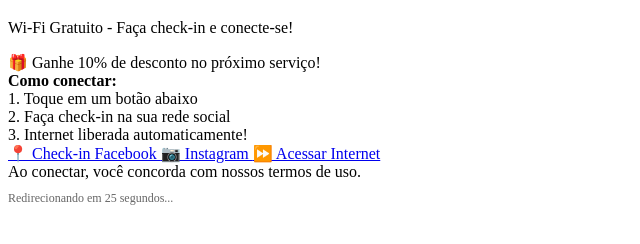
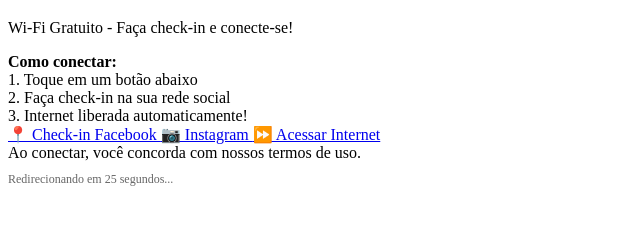
Before and after one commit to Rarth1997/WifiRequest, a plain HTML site: page index.html in a window 1280 px wide. Shown: the part 88-332 px from the top of the page, without its empty margins (0-640 px from the left). Drawn offline with Linux system fonts and the light colour scheme.

Commit message:
Update index.html

```diff
--- a/index.html
+++ b/index.html
@@ -5,7 +5,7 @@
     <meta name="viewport" content="width=device-width, initial-scale=1.0">
     <title>Wi-Fi Gratuito - Salão Beauty</title>
     <style>
-        /* ... (o mesmo estilo que te passei anteriormente) ... */
+
     </style>
 </head>
 <body>
@@ -14,8 +14,6 @@
         <h1>Salão Beauty</h1>
         <p class="subtitle">Wi-Fi Gratuito - Faça check-in e conecte-se!</p>
 
-        <div class="offer">
-            🎁 Ganhe 10% de desconto no próximo serviço!
         </div>
 
         <div class="instructions">
```
